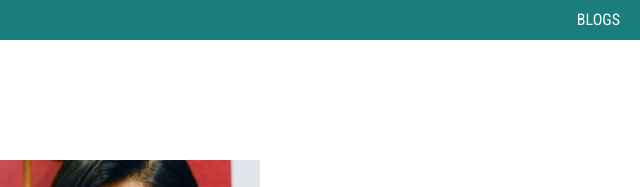
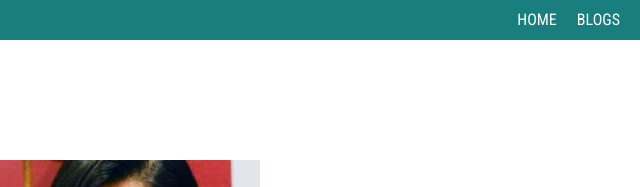
Before and after one commit to steppinlo/steppinlo.github.io, a plain HTML site: page index.html in a window 1280 px wide. Shown: the top 187 px of the page, 640-1280 px from the left. Drawn offline with nearby package versions, Linux system fonts and the light colour scheme.

Commit message:
Added home link

```diff
--- a/index.html
+++ b/index.html
@@ -10,6 +10,7 @@
 			<section id="navbar"></section>
 			<section id="pages">
 				<a href="blog.html">BLOGS</a>
+				<a href="index.html">HOME</a>
 			</section>
 		  	<section id="headline">Stephanie's DBC Page</section>
 		</section>
--- a/stylesheets/default.css
+++ b/stylesheets/default.css
@@ -15,6 +15,12 @@ body {
 
 h1 {
 	font-size: 50px;
+}
+
+#pages {
+	position: absolute;
+	right: 0;
+	top: 10px;
 }
 
 #navbar {
@@ -39,8 +45,8 @@ h1 {
 
 header a {
 	font-family: 'Roboto Condensed', sans-serif;
-	position: absolute;
-	top: 10px;
+	float: right;
+	top:
 	right: 0;
 	text-decoration: none;
 	color: white;
```
